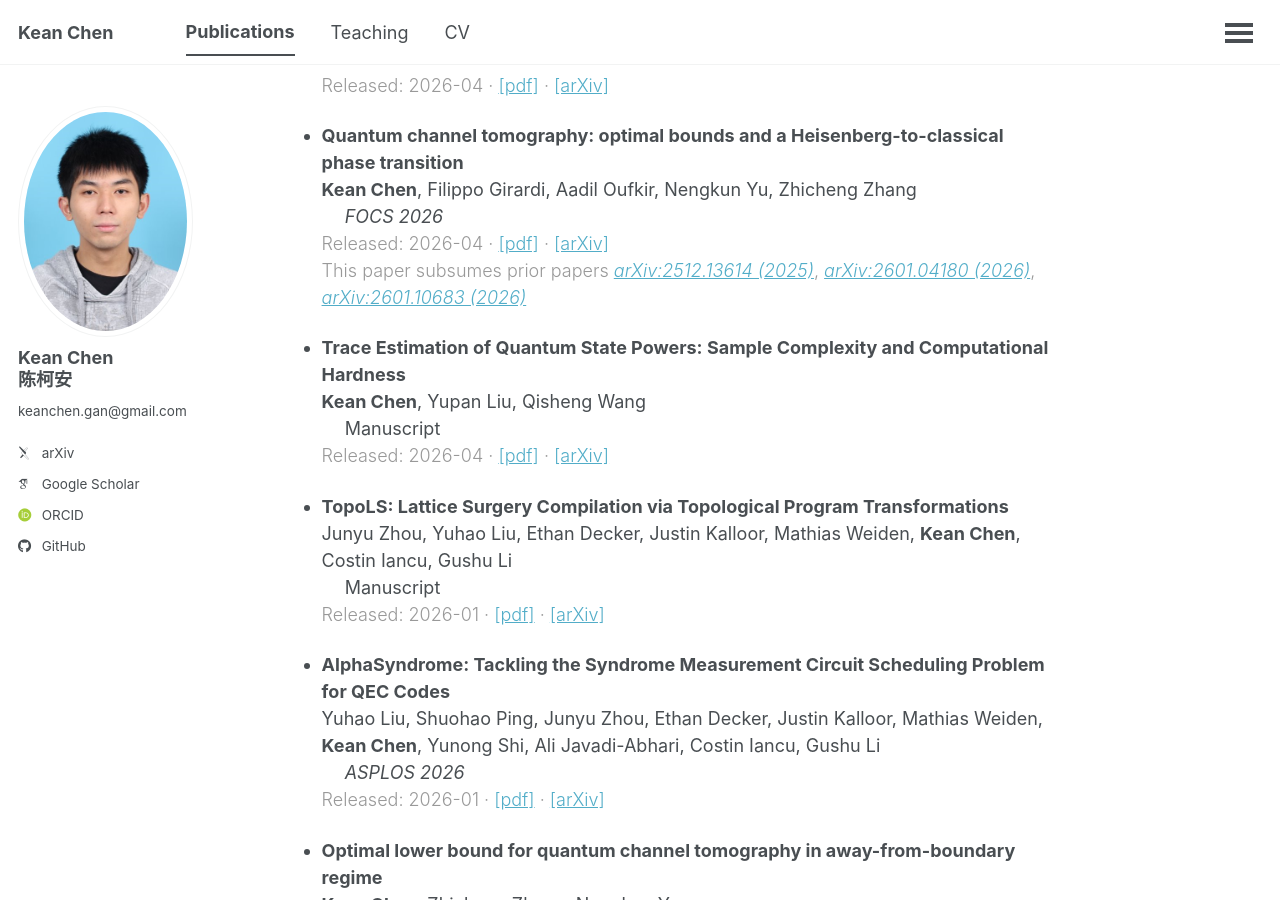
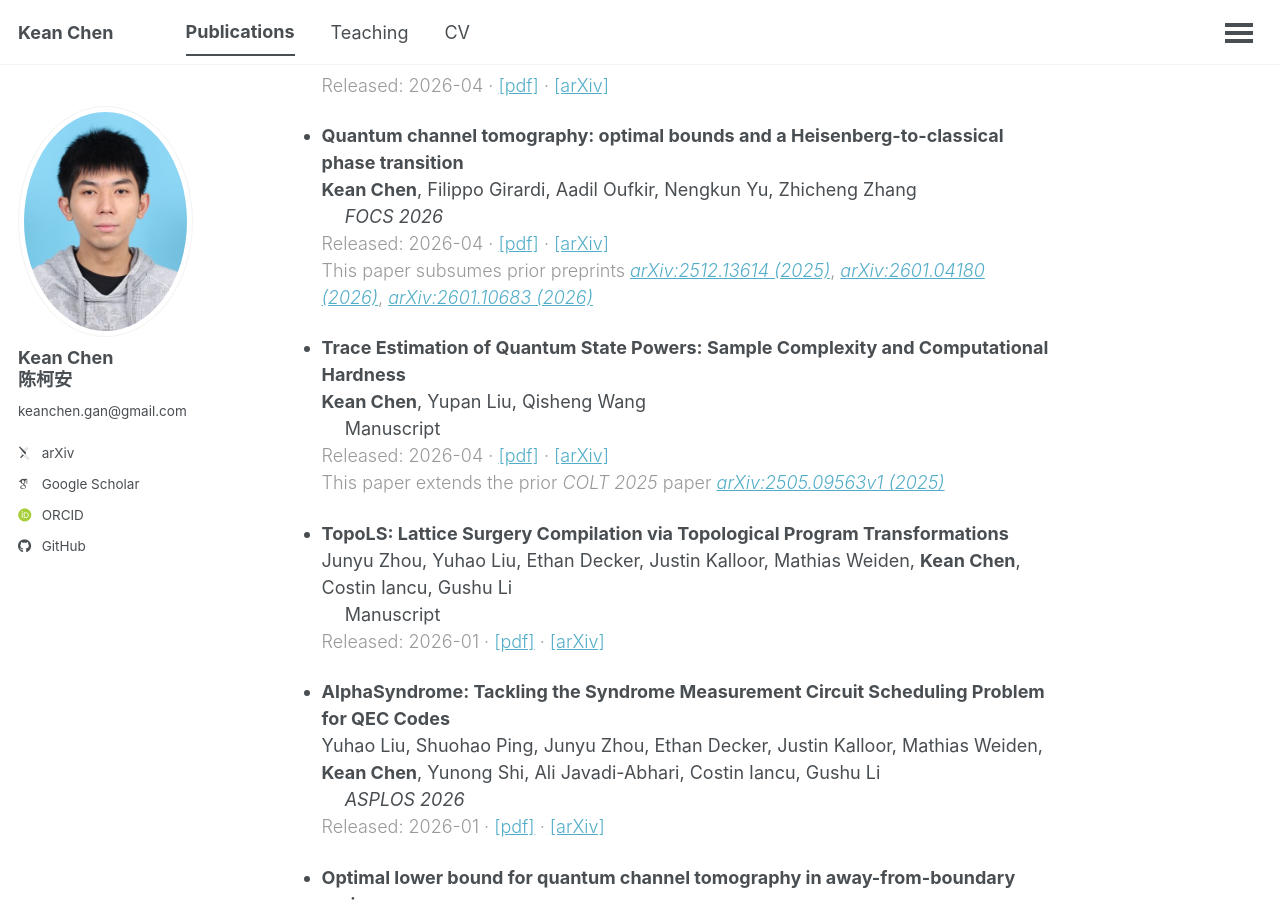
Before and after one commit to cccorn/cccorn.github.io, a Jekyll site: the page built from _pages/publications.md, in a window 1280 px wide and 900 px high, scrolled down 829 px. Built offline with Jekyll 4.4.1, drawn with Linux system fonts in a browser that asks for light colours; some web fonts are replaced.

Commit message:
Update publications.md

```diff
--- a/_pages/publications.md
+++ b/_pages/publications.md
@@ -44,12 +44,13 @@
 **Kean Chen**, Filippo Girardi, Aadil Oufkir, Nengkun Yu, Zhicheng Zhang
 &emsp; *FOCS 2026*
 <span class="light-text">Released: 2026-04 &middot; [[pdf]](/publications/Quantum_channel_tomography_optimal_bounds_and_a_Heisenberg_to_classical_phase_transition.pdf) &middot; [[arXiv]](https://arxiv.org/abs/2604.17369)</span>
-<span class="light-text">This paper subsumes prior papers [*arXiv:2512.13614 (2025)*](https://arxiv.org/abs/2512.13614), [*arXiv:2601.04180 (2026)*](https://arxiv.org/abs/2601.04180), [*arXiv:2601.10683 (2026)*](https://arxiv.org/abs/2601.10683)</span>
+<span class="light-text">This paper subsumes prior preprints [*arXiv:2512.13614 (2025)*](https://arxiv.org/abs/2512.13614), [*arXiv:2601.04180 (2026)*](https://arxiv.org/abs/2601.04180), [*arXiv:2601.10683 (2026)*](https://arxiv.org/abs/2601.10683)</span>
 
 - **Trace Estimation of Quantum State Powers: Sample Complexity and Computational Hardness**
 **Kean Chen**, Yupan Liu, Qisheng Wang
 &emsp; Manuscript
 <span class="light-text">Released: 2026-04 &middot; [[pdf]](/publications/Trace_Estimation_of_Quantum_State_Powers_Sample_Complexity_and_Computational_Hardness.pdf) &middot; [[arXiv]](https://arxiv.org/abs/2505.09563v2)</span>
+<span class="light-text">This paper extends the prior *COLT 2025* paper [*arXiv:2505.09563v1 (2025)*](https://arxiv.org/abs/2505.09563v1)</span>
 
 - **TopoLS: Lattice Surgery Compilation via Topological Program Transformations**
 Junyu Zhou, Yuhao Liu, Ethan Decker, Justin Kalloor, Mathias Weiden, **Kean Chen**, Costin Iancu, Gushu Li
```
